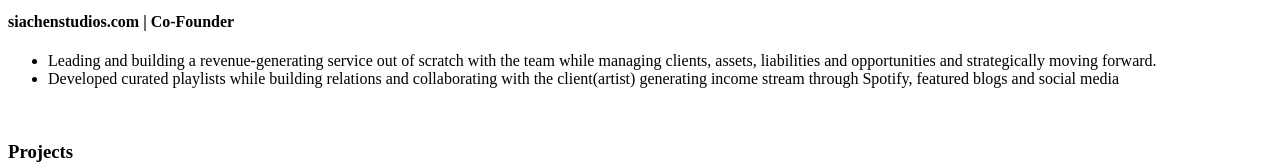
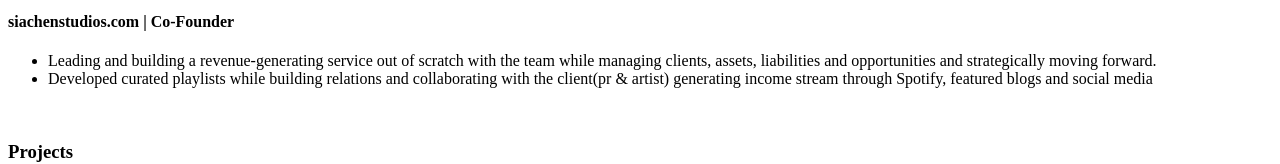
Before and after one commit to VishwanathSinghYadav/HTML-profile, a plain HTML site: page index.html in a window 1280 px wide. Shown: the part 524-688 px from the top of the page. Drawn offline with Linux system fonts and the light colour scheme.

Commit message:
edited experience

```diff
--- a/index.html
+++ b/index.html
@@ -51,7 +51,7 @@
         <h4><strong>siachenstudios.com | Co-Founder</strong></h4>
         <ul>
             <li>Leading and building a revenue-generating service out of scratch with the team while managing clients, assets, liabilities and opportunities and strategically moving forward.</li>
-            <li>Developed curated playlists while building relations and collaborating with the client(artist) generating income stream through Spotify, featured blogs and social media
+            <li>Developed curated playlists while building relations and collaborating with the client(pr & artist) generating income stream through Spotify, featured blogs and social media
             </li>
         </ul>
     </p>
```
